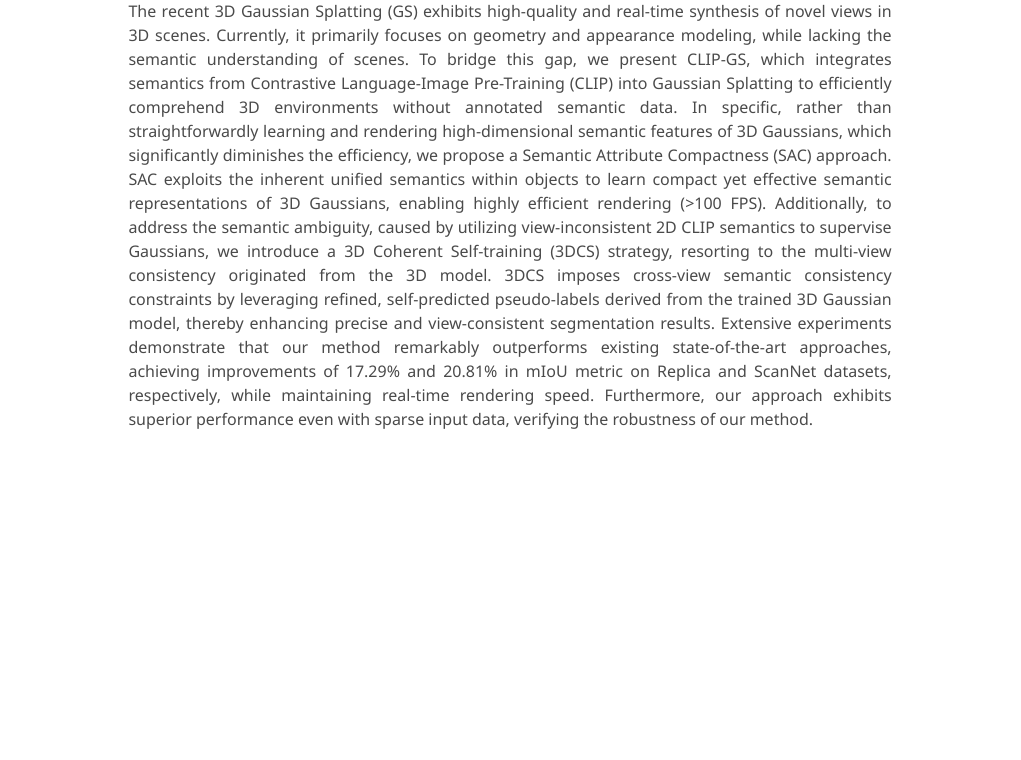
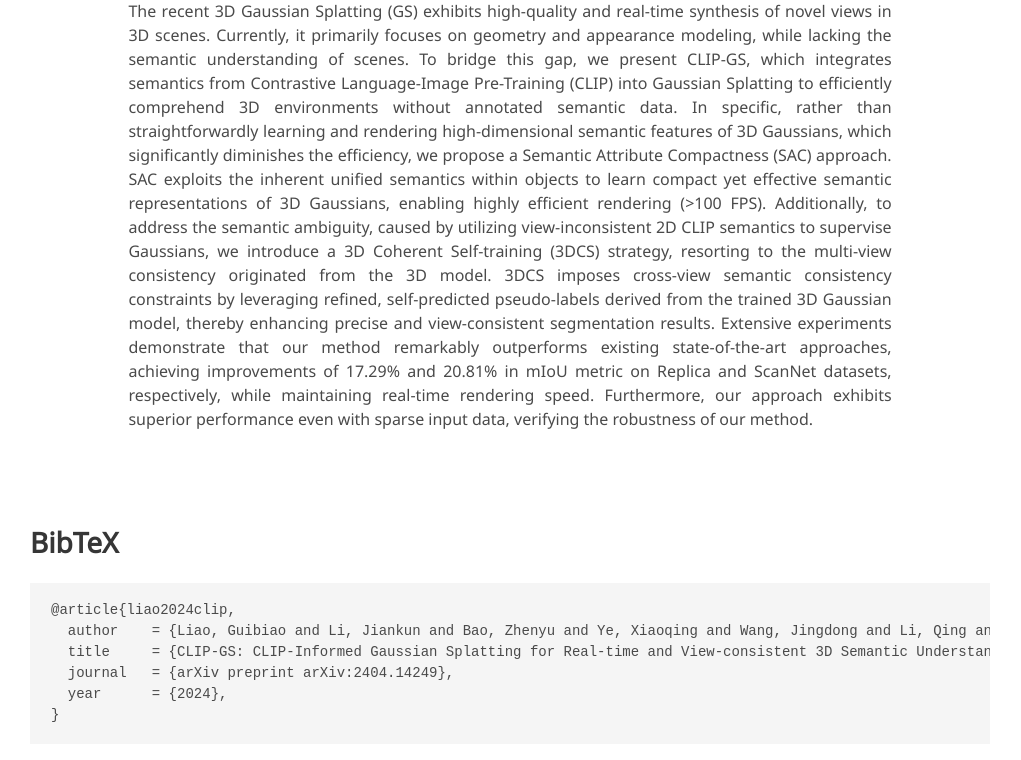
Before and after one commit to gbliao/CLIP-GS.github.io, a plain HTML site: page index.html in a window 1280 px wide. Shown: the part 532-1292 px from the top of the page, without its empty margins (130-1151 px from the left). Before the commit the page ends 1011 px from the top, so only its background shows below. Drawn offline with nearby package versions, Linux system fonts and the light colour scheme; some icons are missing; a web font is replaced by a local one.

Commit message:
Update index.html

```diff
--- a/index.html
+++ b/index.html
@@ -133,5 +133,19 @@ The recent 3D Gaussian Splatting (GS) exhibits high-quality and real-time synthe
   </div>
 </section>
 
+
+<section class="section" id="BibTeX">
+  <div class="container is-max-desktop content">
+    <h2 class="title">BibTeX</h2>
+    <pre><code>@article{liao2024clip,
+  author    = {Liao, Guibiao and Li, Jiankun and Bao, Zhenyu and Ye, Xiaoqing and Wang, Jingdong and Li, Qing and Liu, Kanglin},
+  title     = {CLIP-GS: CLIP-Informed Gaussian Splatting for Real-time and View-consistent 3D Semantic Understanding},
+  journal   = {arXiv preprint arXiv:2404.14249},
+  year      = {2024},
+}</code></pre>
+  </div>
+</section>
+
+
 </body>
 </html>
```
